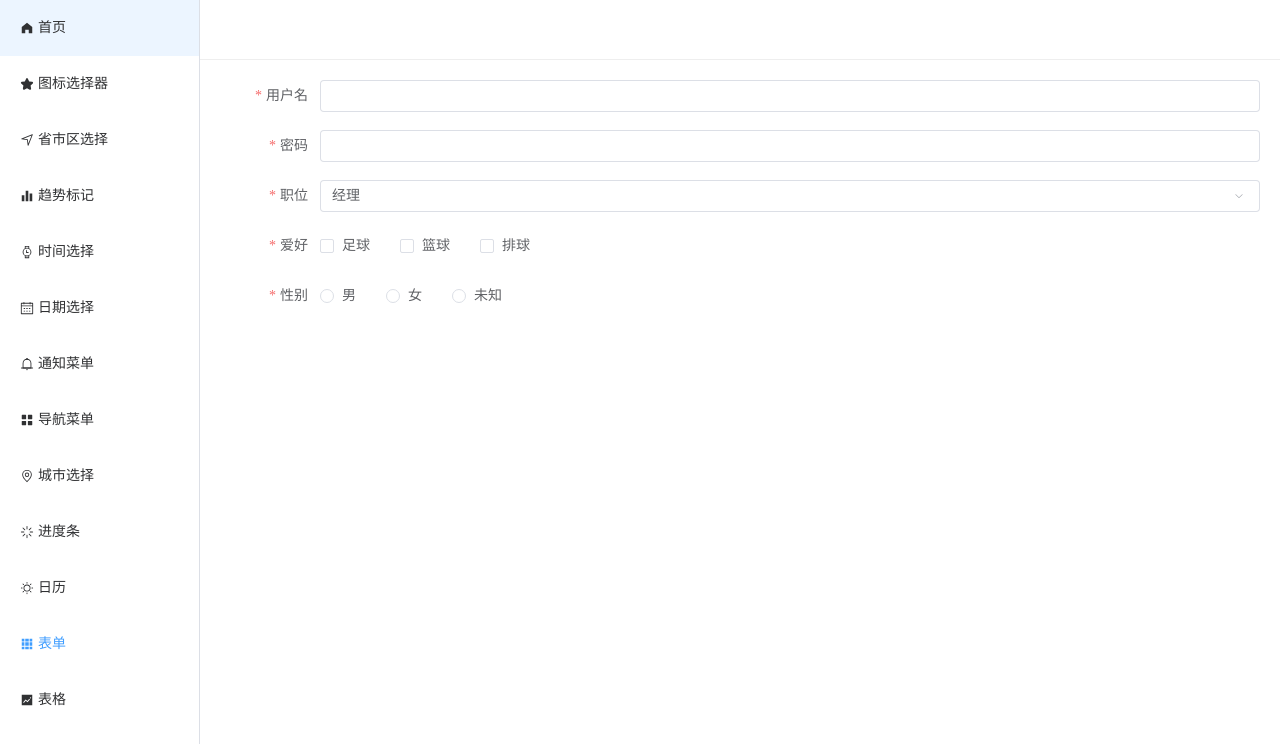
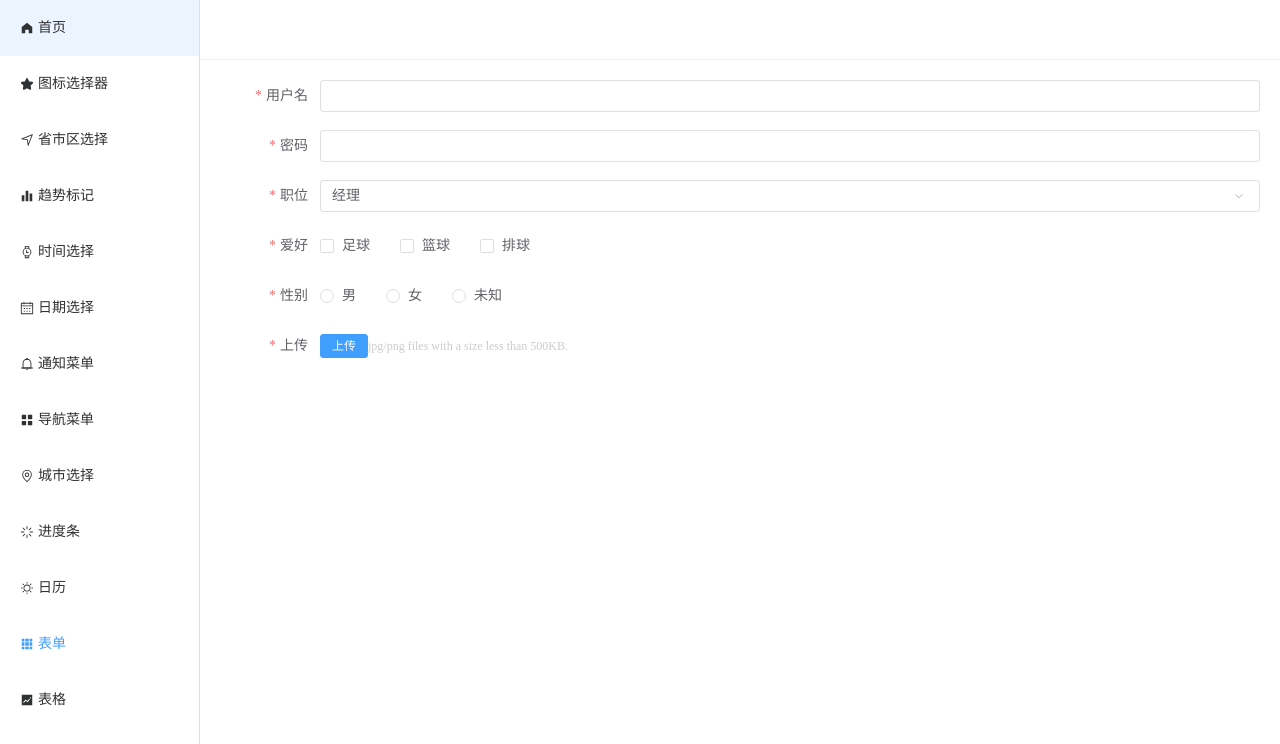
Before and after one commit to isakya/my-components-vue3_elplus, a Vue app: page /#/form in a window 1280 px wide. Shown: the top 744 px of the page. Built offline with nearby package versions, Linux system fonts and the light colour scheme.

Commit message:
单独处理上传组件

```diff
--- a/src/components/form/src/index.vue
+++ b/src/components/form/src/index.vue
@@ -2,8 +2,14 @@
   <el-form v-if="model" :validate-on-rule-change="false" :model="model" :rules="rules" v-bind="$attrs">
     <template v-for="(item, index) in options" :key="index">
       <el-form-item v-if="!item.children || !item.children!.length" :prop="item.prop" :label="item.label">
-        <component v-model="model[item.prop!]" :placeholder="item.placeholder" v-bind="item.attrs"
-          :is="`el-${item.type}`"></component>
+        <component v-if="item.type !== 'upload'" v-model="model[item.prop!]" :placeholder="item.placeholder"
+          v-bind="item.attrs" :is="`el-${item.type}`"></component>
+        <el-upload :on-preview="onPreview" :on-remove="onRemove" :on-success="onSuccess" :on-error="onError"
+          :on-progress="onProgress" :on-change="onChange" :before-remove="beforeRemove" :before-upload="beforeUpload"
+          :http-request="httpRequest" :on-exceed="onExceed" v-bind="item.uploadAttrs" action="" v-else>
+          <slot name="uploadArea"></slot>
+          <slot name="uploadTip"></slot>
+        </el-upload>
       </el-form-item>
       <el-form-item v-if="item.children && item.children.length" :prop="item.prop" :label="item.label">
         <component v-model="model[item.prop!]" v-bind="item.attrs" :placeholder="item.placeholder"
@@ -30,6 +36,19 @@ let props = defineProps({
   }
 })
 
+let emits = defineEmits([
+  'on-preview',
+  'on-remove',
+  'on-success',
+  'on-error',
+  'on-progress',
+  'on-change',
+  'before-remove',
+  'before-upload',
+  'http-request',
+  'on-exceed'
+])
+
 
 let model = ref<any>(null)
 let rules = ref<any>(null)
@@ -55,6 +74,59 @@ onMounted(() => {
 watch(() => props.options, () => {
   initForm()
 }, { deep: true })
+
+
+// 上传组件的所有方法
+// :on-preview="onPreview"
+// :on-remove="onRemove"
+// :on-success="onSuccess"
+// :on-error="onError"
+// :on-progress="onProgress"
+// :on-change="onChange"
+// :before-remove="beforeRemove"
+// :before-upload="beforeUpload"
+// :http-request="httpRequest"
+// :on-exceed="onExceed"
+
+let onPreview = (file: any) => {
+  emits('on-preview', file)
+}
+let onRemove = (file: any, fileList: any) => {
+  emits('on-remove', { file, fileList })
+}
+let onSuccess = (response: any, file: any, fileList: any) => {
+  emits('on-success', { response, file, fileList })
+
+}
+let onError = (err: any, file: any, fileList: any) => {
+  emits('on-error', { err, file, fileList })
+
+}
+let onProgress = (event: any, file: any, fileList: any) => {
+  emits('on-progress', { event, file, fileList })
+
+}
+let onChange = (file: any, fileList: any) => {
+  emits('on-change', { file, fileList })
+
+}
+let beforeRemove = (file: any) => {
+  emits('before-remove', file)
+
+}
+let beforeUpload = (file: any, fileList: any) => {
+  emits('before-upload', { file, fileList })
+
+}
+let httpRequest = (file: any) => {
+  emits('http-request', file)
+
+}
+let onExceed = (file: any, fileList: any) => {
+  emits('on-exceed', { file, fileList })
+
+}
+
 </script>
 
 <style lang="scss" scoped>
--- a/src/views/form/index.vue
+++ b/src/views/form/index.vue
@@ -1,10 +1,23 @@
 <template>
-  <my-form label-width="100px" :options="options"></my-form>
+  <my-form @on-change="handleChange" @before-upload="handleBeforeUpload" @on-preview="handlePreview"
+    @on-remove="handleRemove" @before-remove="beforeRemove" @on-exceed="handleExceed" @on-success="handleSuccess"
+    mutiple label-width="100px" :options="options">
+    <template #uploadArea>
+      <el-button size="small" type="primary">上传</el-button>
+    </template>
+    <template #uploadTip>
+      <div style="color: #ccc; font-size:12px;">
+        jpg/png files with a size less than 500KB.
+      </div>
+    </template>
+  </my-form>
 </template>
 
 <script setup lang="ts">
+import { ElMessage } from "element-plus";
 import { reactive, toRefs, ref } from "vue"
 import { FormOptions } from "../../components/form/src/types/types";
+
 let options: FormOptions[] = [
   {
     type: 'input',
@@ -142,8 +155,61 @@ let options: FormOptions[] = [
         value: 'not'
       }
     ]
+  },
+  {
+    type: 'upload',
+    label: '上传',
+    prop: 'pic',
+    uploadAttrs: {
+      action: 'https://run.mocky.io/v3/9d059bf9-4660-45f2-925d-ce80ad6c4d15'
+    },
+    rules: [
+      {
+        required: true,
+        message: '上传不能为空',
+        trigger: 'blur'
+      }
+    ],
   }
 ]
+
+
+const handleRemove = (val: any) => {
+  console.log('handleRemove')
+  console.log(val.file, val.fileList)
+}
+const handlePreview = (file: any) => {
+  console.log('handlePreview')
+  console.log(file)
+}
+const beforeRemove = (val: any) => {
+  console.log('beforeRemove')
+  ElMessage.warning(
+    `The limit is 3, you selected ${val.file.length} files this time, add up to ${val.file.length + val.fileList.length
+    } totally`
+  )
+}
+const handleExceed = (val: any) => {
+  console.log('handleExceed')
+  ElMessage.warning(
+    `The limit is 3, you selected ${val.file.length} files this time, add up to ${val.file.length + val.fileList.length
+    } totally`
+  )
+}
+
+let handleSuccess = (val: any) => {
+  console.log('handleSuccess')
+  console.log(val);
+}
+
+let handleChange = (val: any) => {
+  console.log('handleChange')
+  console.log(val);
+}
+let handleBeforeUpload = (val: any) => {
+  console.log('handleBeforeUpload')
+  console.log(val);
+}
 </script>
 
 <style lang="scss" scoped>
```
Also changed, not shown: src/components/form/src/types/types.ts (+36 -1 lines).
